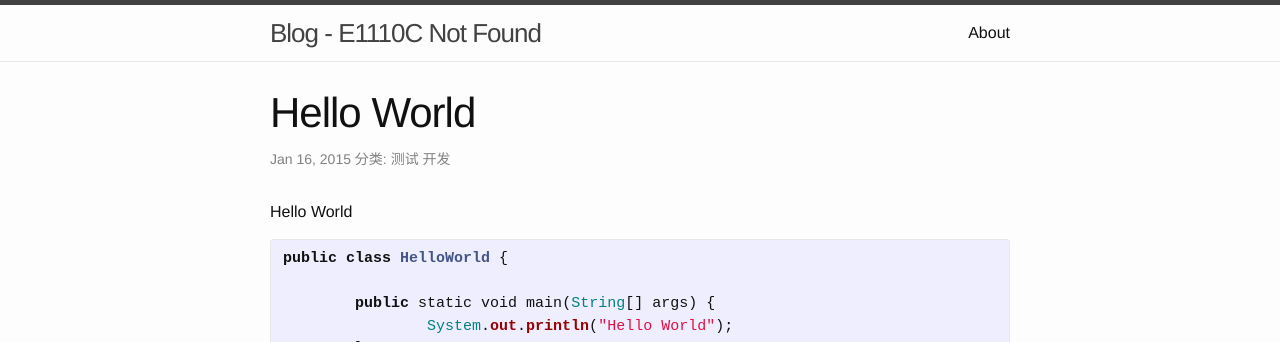
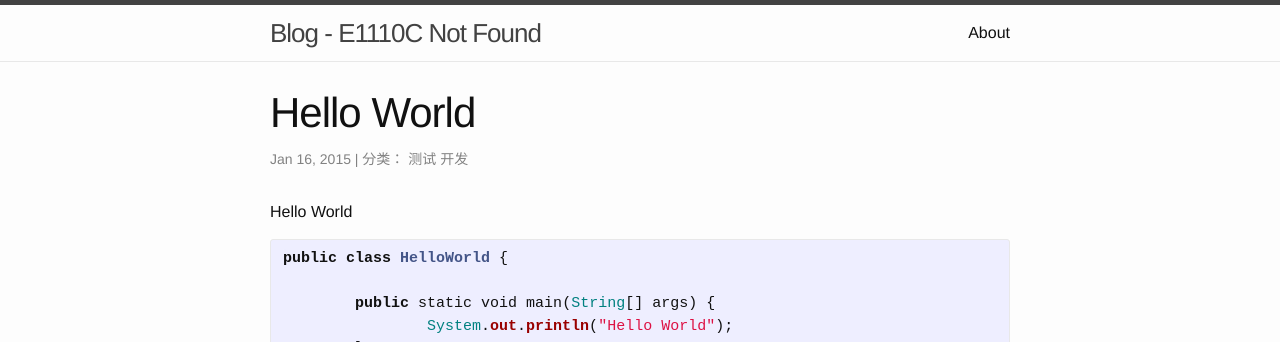
Before and after one commit to E1110CNotFound/E1110CNotFound.github.io, a Jekyll site: the page built from _posts/2015-01-16-hello-world.markdown, in a window 1280 px wide. Shown: the top 342 px of the page. Built offline with Jekyll 4.4.1, drawn with Linux system fonts in a browser that asks for light colours.

Commit message:
modify style of post.html

```diff
--- a/_layouts/post.html
+++ b/_layouts/post.html
@@ -5,7 +5,7 @@ layout: default
 
   <header class="post-header">
     <h1 class="post-title">{{ page.title }}</h1>
-    <p class="post-meta">{{ page.date | date: "%b %-d, %Y" }}{% if page.author %} • {{ page.author }}{% endif %}{% if page.meta %} • {{ page.meta }}{% endif %}{% if page.categories %}			分类: {% for category in page.categories %}{{ category }}	{% endfor %}{% endif %}</p>
+    <p class="post-meta">{{ page.date | date: "%b %-d, %Y" }}{% if page.author %} | {{ page.author }}{% endif %}{% if page.meta %} | {{ page.meta }}{% endif %}{% if page.categories %} | 分类：{% for category in page.categories %} {{ category }}{% endfor %}{% endif %}</p>
   </header>
 
   <article class="post-content">
--- a/index.html
+++ b/index.html
@@ -9,7 +9,7 @@ layout: default
   <ul class="post-list">
     {% for post in site.posts %}
       <li>
-        <span class="post-meta">{{ post.date | date: "%b %-d, %Y" }}			{% if post.categories %}分类: {% for category in post.categories %}{{ category }}	{% endfor %}{% endif %}</span>
+        <span class="post-meta">{{ post.date | date: "%b %-d, %Y" }} | {% if post.categories %}分类：{% for category in post.categories %} {{ category }}{% endfor %}{% endif %}</span>
 
         <h2>
           <a class="post-link" href="{{ post.url | prepend: site.baseurl }}">{{ post.title }}</a>
```
